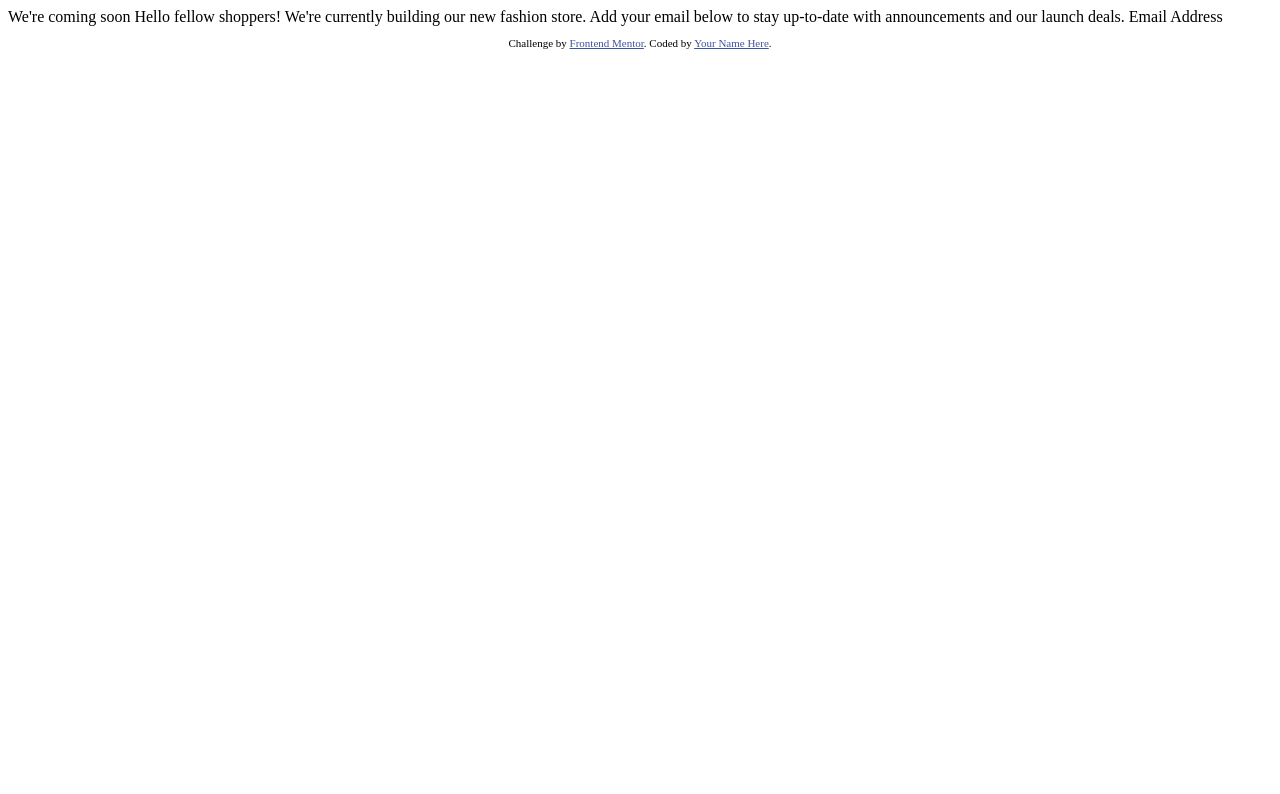
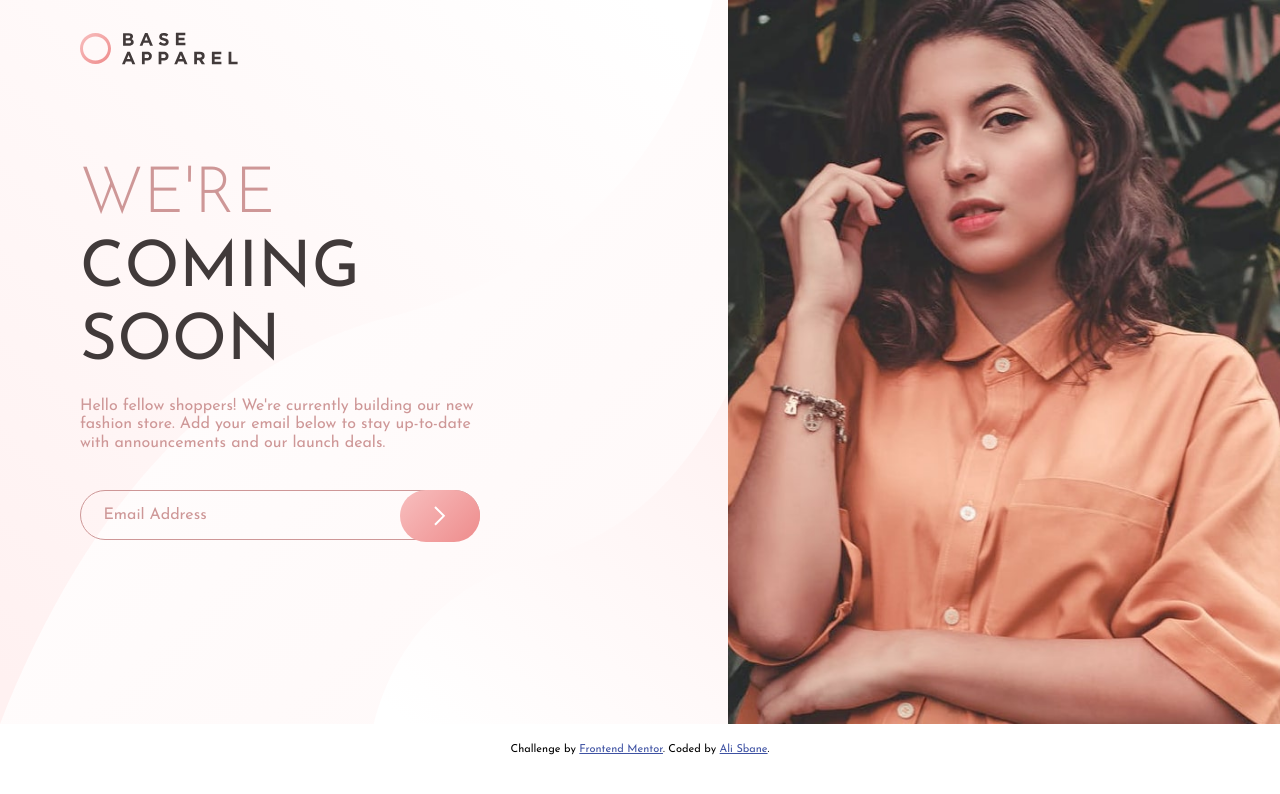
Before and after one commit to 0x41-li/base-apparel-coming-soon, a plain HTML site: page index.html in a window 1280 px wide. Drawn offline with Linux system fonts and the light colour scheme.

Commit message:
Mobile, and small and medium desktop screens completed

```diff
--- a/index.html
+++ b/index.html
@@ -1,33 +1,57 @@
 <!DOCTYPE html>
 <html lang="en">
+
 <head>
   <meta charset="UTF-8">
-  <meta name="viewport" content="width=device-width, initial-scale=1.0"> <!-- displays site properly based on user's device -->
+  <meta name="viewport" content="width=device-width, initial-scale=1.0">
+  <!-- displays site properly based on user's device -->
 
   <link rel="icon" type="image/png" sizes="32x32" href="./images/favicon-32x32.png">
 
   <title>Frontend Mentor | Base Apparel coming soon page</title>
 
-  <!-- Feel free to remove these styles or customise in your own stylesheet 👍 -->
-  <style>
-    .attribution { font-size: 11px; text-align: center; }
-    .attribution a { color: hsl(228, 45%, 44%); }
-  </style>
+  <link rel="stylesheet" href="./css/normalize.css">
+  <link rel="stylesheet" href="./css/main.css">
+
+  <link rel="preconnect" href="https://fonts.googleapis.com">
+  <link rel="preconnect" href="https://fonts.gstatic.com" crossorigin>
+  <link href="https://fonts.googleapis.com/css2?family=Josefin+Sans:wght@300;400;600&display=swap" rel="stylesheet">
+
 </head>
+
 <body>
 
-  We're coming soon
+  <header>
+    <img src="./images/logo.svg" alt="The Logo of the Website">
+  </header>
 
-  Hello fellow shoppers! We're currently building our new fashion store.
-  Add your email below to stay up-to-date with announcements and our launch deals.
+  <main>
+    <div class="main-image">
+      <img class="main-image__mobile-img hide-d" src="./images/hero-mobile.jpg" alt="" aria-hidden="true">
+      <img class="main-image__desktop-img hide-m" src="./images/hero-desktop.jpg" alt="" aria-hidden="true">
+    </div>
+    <div class="left-part">
+      <h1>We're <span class="h1__span text-black">coming <br> soon</span></h1>
+      <p class="para">Hello fellow shoppers! We're currently building our new fashion store. Add your email below to stay
+        up-to-date with announcements and our launch deals. </p>
+      <form class="form" action="">
+        <input id="email" placeholder="Email Address" type="email" name="email" required>
+        <p class="form__error">Please provide a valid email</p>
+        <button id="submit-btn" type="submit" class="submit-btn">
+          <img class="submit-btn__img" src="./images/icon-arrow.svg" alt="" aria-hidden="true">
+        </button>
+      </form>
+    </div>
+  </main>
 
-  Email Address
+
 
   <footer>
     <p class="attribution">
       Challenge by <a href="https://www.frontendmentor.io?ref=challenge" target="_blank">Frontend Mentor</a>.
-      Coded by <a href="#">Your Name Here</a>.
+      Coded by <a href="#">Ali Sbane</a>.
     </p>
   </footer>
 </body>
+
 </html>
--- a/less/main.less
+++ b/less/main.less
@@ -1 +1,205 @@
-@primary-color: red;
+// Variables
+
+@primary-color: hsl(0, 36%, 70%);
+@secondary-color: hsl(0, 93%, 68%);
+@dark-grayish-red: hsl(0, 6%, 24%);
+
+@primary-gradient: linear-gradient(135deg, hsl(0, 0%, 100%), hsl(0, 100%, 98%));
+@secondly-gradient: linear-gradient(135deg, hsl(0, 80%, 86%), hsl(0, 74%, 74%));
+
+@ff: "Josefin Sans", Helvetica, Arial, sans-serif;
+
+// General
+
+*,
+*::after,
+*::before,
+body,
+html {
+  padding: 0;
+  margin: 0;
+  box-sizing: border-box;
+}
+
+body {
+  font-size: 16px;
+  color: @primary-color;
+  font-family: @ff;
+}
+
+image {
+  max-width: 100%;
+}
+
+// Utilities
+
+.hide-m {
+  display: none;
+
+  @media screen and (min-width: 1024px) {
+    display: block;
+  }
+}
+
+.hide-d {
+  display: block;
+
+  @media screen and (min-width: 1024px) {
+    display: none;
+  }
+}
+
+.text-black {
+  color: @dark-grayish-red;
+}
+
+header {
+  padding: 2rem;
+  @media screen and (min-width: 1024px) {
+    position: absolute;
+    padding-left: 5rem;
+  }
+}
+
+main {
+  background: @primary-gradient;
+  padding: 0px 0px 4rem 0px;
+
+  @media screen and (min-width: 1024px) {
+    background: url("../images/bg-pattern-desktop.svg") top left / contain, @primary-gradient;
+    display: flex;
+    justify-content: space-between;
+    padding: 0;
+    padding-left: 5rem;
+  }
+
+  @media screen and (min-width: 1440px) {
+    padding-left: 10rem;
+  }
+}
+
+
+.main-image {
+  order: 1;
+  flex: 0 0 46%;
+}
+
+.main-image img {
+  width: 100%;
+}
+
+h1 {
+  text-align: center;
+  font-size: 4em;
+  text-transform: uppercase;
+  font-weight: 300;
+  margin: 0;
+  margin-top: 4rem;
+  padding: 0px 2.8rem;
+
+  @media screen and (min-width: 1024px) {
+    margin-top: 10rem;
+    text-align: left;
+    padding: 0;
+  }
+}
+
+.h1__span {
+  display: block;
+  font-weight: 400;
+}
+
+.para {
+  text-align: center;
+  padding: 0px 2.8rem;
+  font-weight: 400;
+  max-width: 500px;
+  margin: auto;
+  margin-top: 1rem;
+
+  @media screen and (min-width: 1024px) {
+    text-align: left;
+    padding: 0;
+    max-width: 400px;
+  }
+}
+
+.form {
+  position: relative;
+  padding: 0px 2.8rem;
+  max-width: 500px;
+  margin: auto;
+  margin-top: 2.4rem;
+
+  @media screen and(min-width: 1024px) {
+    padding: 0;
+    margin: 0;
+    margin-top: 2.4rem;
+    max-width: 400px;
+  }
+}
+
+input {
+  width: 100%;
+  padding: 1rem 1.4rem;
+  border-radius: 40px;
+  border: 1px solid @primary-color;
+  line-height: 100%;
+  background: transparent;
+  outline: none;
+}
+
+input::placeholder {
+  color: @primary-color;
+  font-weight: 400;
+}
+
+input:focus:invalid{
+  border: 2px solid @secondary-color;
+}
+
+input:focus:invalid ~ .form__error{
+  display: block;
+}
+
+.form__error {
+  display: none;
+  padding: 0.4rem 1.4rem;
+  color: @primary-color;
+  font-weight: 600;
+  font-size: 0.8em;
+}
+
+button {
+  position: absolute;
+  top: 0px;
+  right: 40px;
+  border: none;
+  width: 80px;
+  padding: 1rem 0px;
+  border-radius: 50px;
+  background: @secondly-gradient;
+  display: flex;
+  justify-content: center;
+  align-items: center;
+  cursor: pointer;
+
+  @media screen and (min-width: 1024px) {
+    right: 0;
+  }
+}
+
+button:hover {
+  background: linear-gradient(135deg, hsl(0deg 100% 93%), hsl(0deg 91% 87%));
+}
+
+.attribution {
+  font-size: 11px;
+  text-align: center;
+  padding: 20px 0px;
+  color: black;
+}
+
+.attribution a {
+  color: hsl(228, 45%, 44%);
+}
```
Also changed, not shown: css/main.css.
